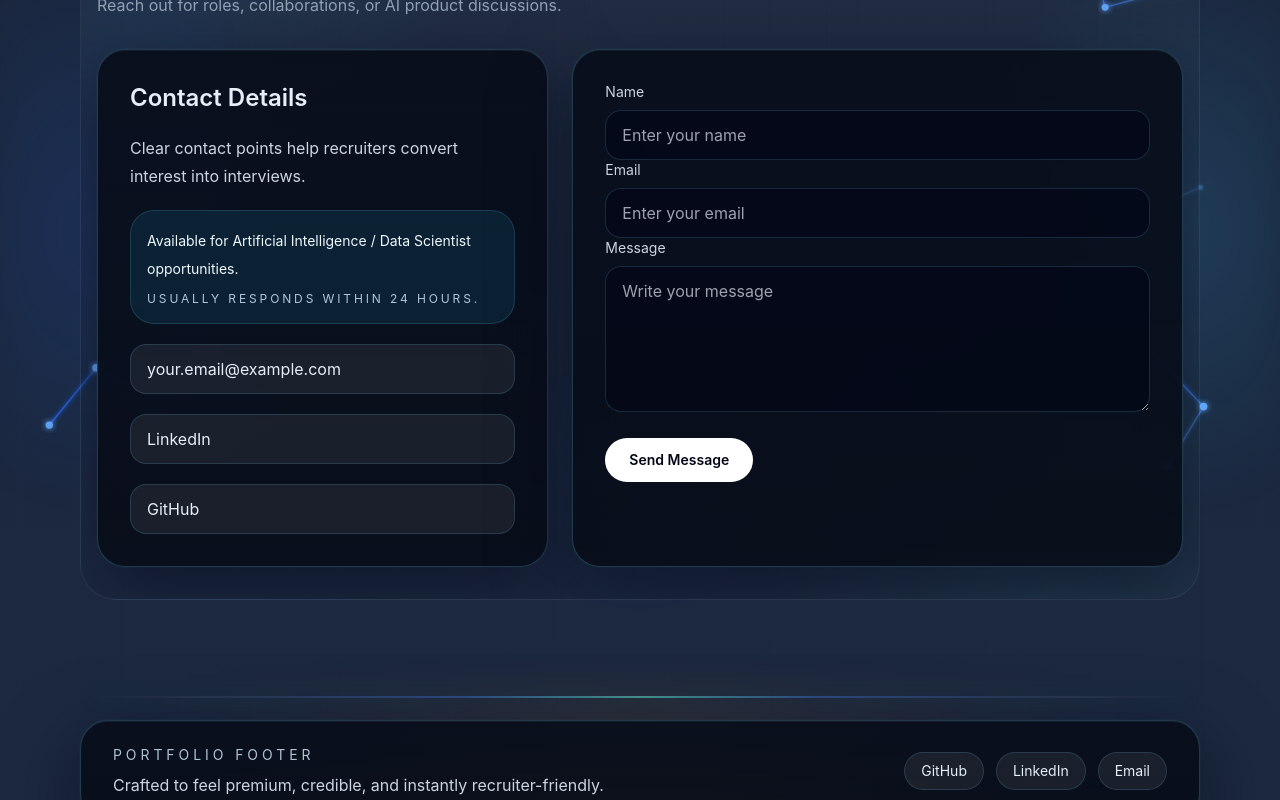
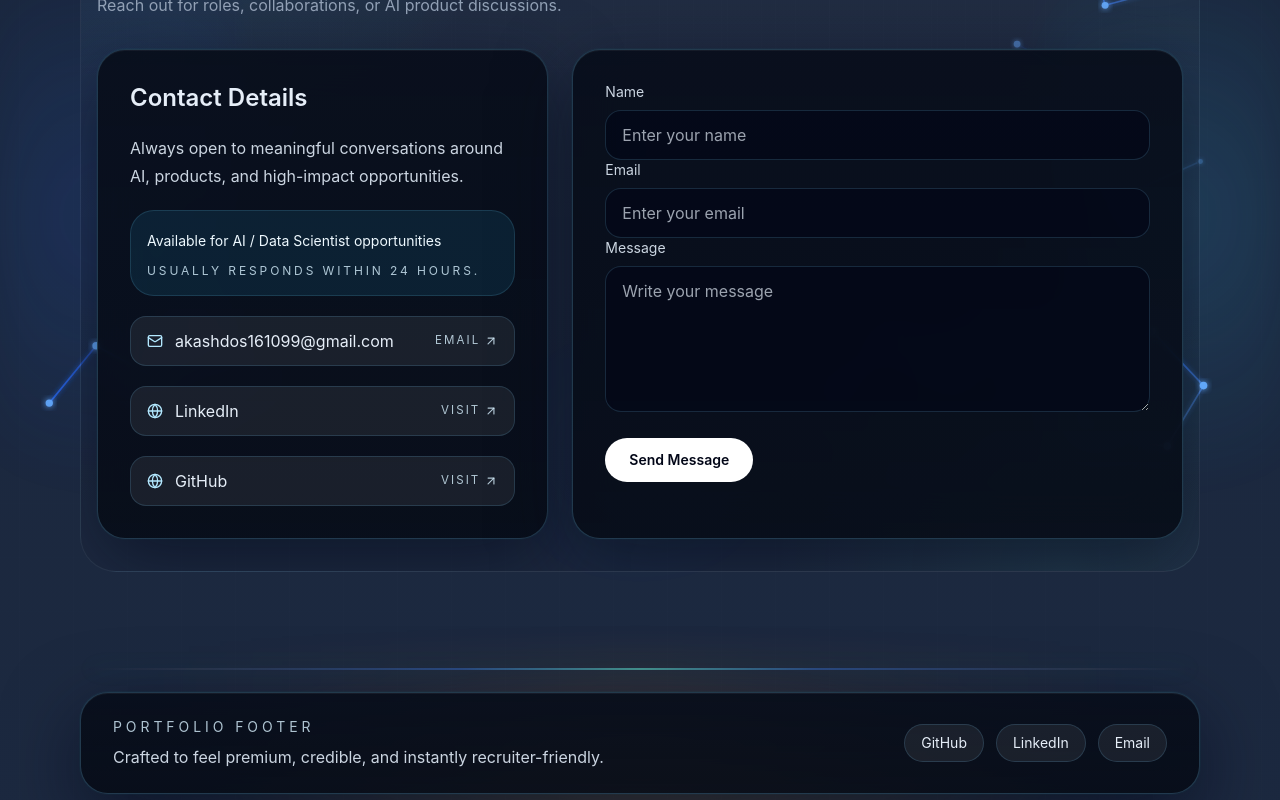
Before and after one commit to akashrajput2433/My-Portfolio, a React (Vite) app: page / in a window 1280 px wide. Shown: the part 7173-7973 px from the top of the page. Built offline with nearby package versions, Linux system fonts and the light colour scheme.

Commit message:
Refine contact section and update portfolio links

```diff
--- a/src/data/portfolioData.js
+++ b/src/data/portfolioData.js
@@ -208,15 +208,15 @@ export const portfolioData = {
     },
   ],
   contact: {
-    email: 'your.email@example.com',
-    linkedin: 'https://linkedin.com/in/your-profile',
-    github: 'https://github.com/your-username',
-    availability: 'Available for Artificial Intelligence / Data Scientist opportunities.',
+    email: 'akashdos161099@gmail.com',
+    linkedin: 'https://www.linkedin.com/in/akashrajput2433/',
+    github: 'https://github.com/akashrajput2433',
+    availability: 'Available for AI / Data Scientist opportunities',
     responseTime: 'Usually responds within 24 hours.',
     socialLinks: [
-      { label: 'GitHub', href: 'https://github.com/your-username' },
-      { label: 'LinkedIn', href: 'https://linkedin.com/in/your-profile' },
-      { label: 'Email', href: 'mailto:your.email@example.com' },
+      { label: 'GitHub', href: 'https://github.com/akashrajput2433' },
+      { label: 'LinkedIn', href: 'https://www.linkedin.com/in/akashrajput2433/' },
+      { label: 'Email', href: 'mailto:akashdos161099@gmail.com' },
     ],
   },
 }
--- a/src/sections/ContactSection.jsx
+++ b/src/sections/ContactSection.jsx
@@ -1,5 +1,6 @@
 import SectionHeading from '../components/SectionHeading'
 import { motion } from 'framer-motion'
+import { ArrowUpRight, Globe, Mail } from 'lucide-react'
 import AnimatedSection, { staggerContainer, staggerItem } from '../components/AnimatedSection'
 import SectionSideNetwork from '../components/SectionSideNetwork'
 
@@ -17,7 +18,7 @@ function ContactSection({ contact }) {
         <motion.article className="glass-card space-y-5 p-6 md:p-8" {...staggerItem()}>
           <h3 className="text-2xl font-semibold text-white">Contact Details</h3>
           <p className="leading-7 text-slate-300">
-            Clear contact points help recruiters convert interest into interviews.
+            Always open to meaningful conversations around AI, products, and high-impact opportunities.
           </p>
           <div className="rounded-[24px] border border-brand-300/15 bg-brand-400/10 px-4 py-4">
             <p className="text-sm leading-7 text-brand-50">{contact.availability}</p>
@@ -26,26 +27,47 @@ function ContactSection({ contact }) {
             </p>
           </div>
           <a
-            className="block rounded-2xl border border-white/10 bg-white/5 px-4 py-3 text-slate-200 transition hover:border-brand-300/40 hover:bg-brand-400/10"
+            className="group flex items-center justify-between gap-3 rounded-2xl border border-white/10 bg-white/5 px-4 py-3 text-slate-200 transition hover:border-brand-300/40 hover:bg-brand-400/10"
             href={`mailto:${contact.email}`}
           >
-            {contact.email}
+            <span className="inline-flex items-center gap-3">
+              <Mail size={16} className="text-brand-200" />
+              <span>{contact.email}</span>
+            </span>
+            <span className="inline-flex items-center gap-1 text-[0.72rem] uppercase tracking-[0.18em] text-brand-100/80 transition group-hover:text-brand-50">
+              Email
+              <ArrowUpRight size={14} />
+            </span>
           </a>
           <a
-            className="block rounded-2xl border border-white/10 bg-white/5 px-4 py-3 text-slate-200 transition hover:border-brand-300/40 hover:bg-brand-400/10"
+            className="group flex items-center justify-between gap-3 rounded-2xl border border-white/10 bg-white/5 px-4 py-3 text-slate-200 transition hover:border-brand-300/40 hover:bg-brand-400/10"
             href={contact.linkedin}
             target="_blank"
             rel="noreferrer"
           >
-            LinkedIn
+            <span className="inline-flex items-center gap-3">
+              <Globe size={16} className="text-brand-200" />
+              <span>LinkedIn</span>
+            </span>
+            <span className="inline-flex items-center gap-1 text-[0.72rem] uppercase tracking-[0.18em] text-brand-100/80 transition group-hover:text-brand-50">
+              Visit
+              <ArrowUpRight size={14} />
+            </span>
           </a>
           <a
-            className="block rounded-2xl border border-white/10 bg-white/5 px-4 py-3 text-slate-200 transition hover:border-brand-300/40 hover:bg-brand-400/10"
+            className="group flex items-center justify-between gap-3 rounded-2xl border border-white/10 bg-white/5 px-4 py-3 text-slate-200 transition hover:border-brand-300/40 hover:bg-brand-400/10"
             href={contact.github}
             target="_blank"
             rel="noreferrer"
           >
-            GitHub
+            <span className="inline-flex items-center gap-3">
+              <Globe size={16} className="text-brand-200" />
+              <span>GitHub</span>
+            </span>
+            <span className="inline-flex items-center gap-1 text-[0.72rem] uppercase tracking-[0.18em] text-brand-100/80 transition group-hover:text-brand-50">
+              Visit
+              <ArrowUpRight size={14} />
+            </span>
           </a>
         </motion.article>
         <motion.form className="glass-card space-y-5 p-6 md:p-8" {...staggerItem(36)}>
```
